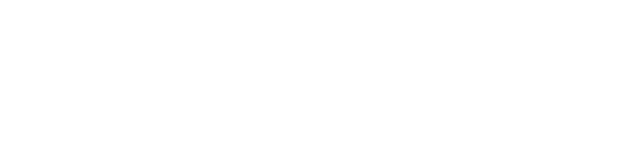
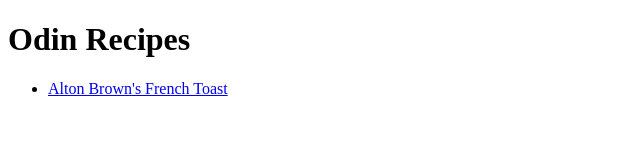
Before and after one commit to tyler-mueller/odin-recipes, a plain HTML site: page index.html in a window 1280 px wide. Shown: the whole page, without its empty margins (0-640 px from the left). Drawn offline with Linux system fonts and the light colour scheme.

Commit message:
Create first recipe and link to it
Added a recipe to recipes directory with heading and
linked to it from the main index page. Also added
a missing heading to the homepage.

```diff
--- a/index.html
+++ b/index.html
@@ -5,6 +5,9 @@
         <title>Odin Recipes</title>
     </head>
     <body>
-
+        <h1>Odin Recipes</h1>
+        <ul>
+            <li><a href="./recipes/french-toast-alton-brown.html">Alton Brown's French Toast</a></li>
+        </ul>
     </body>
 </html>
```
Also changed, not shown: recipes/french-toast-alton-brown.html (added, +10 -0 lines).
